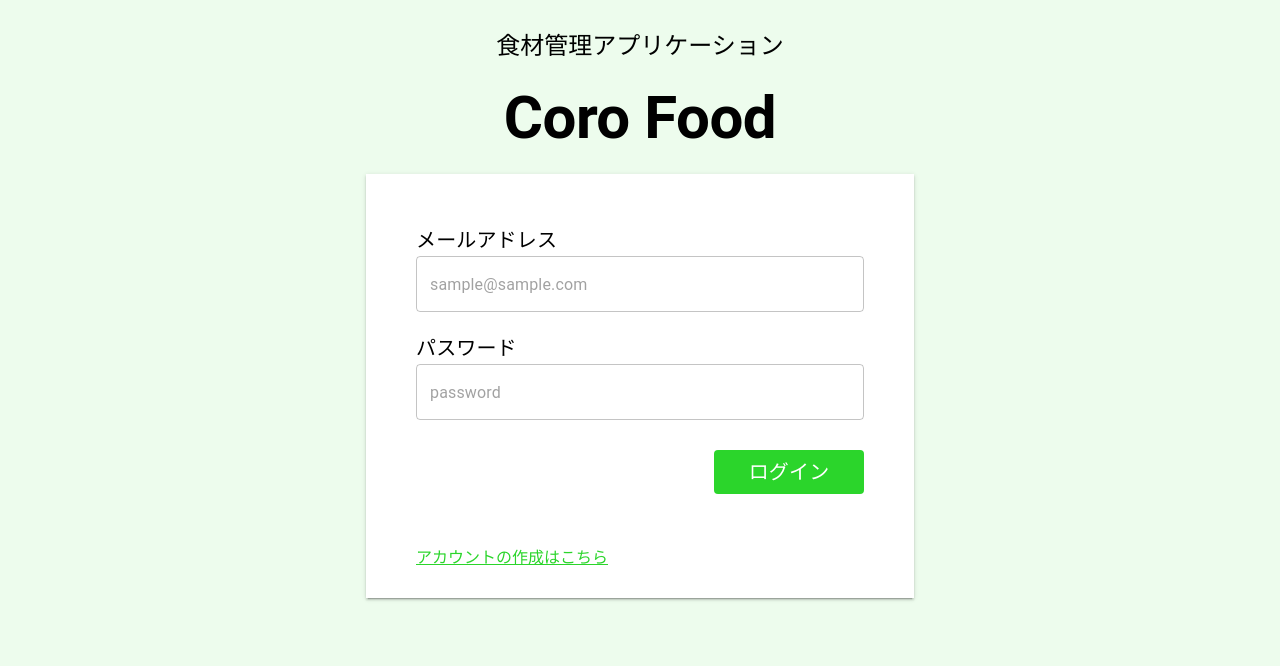
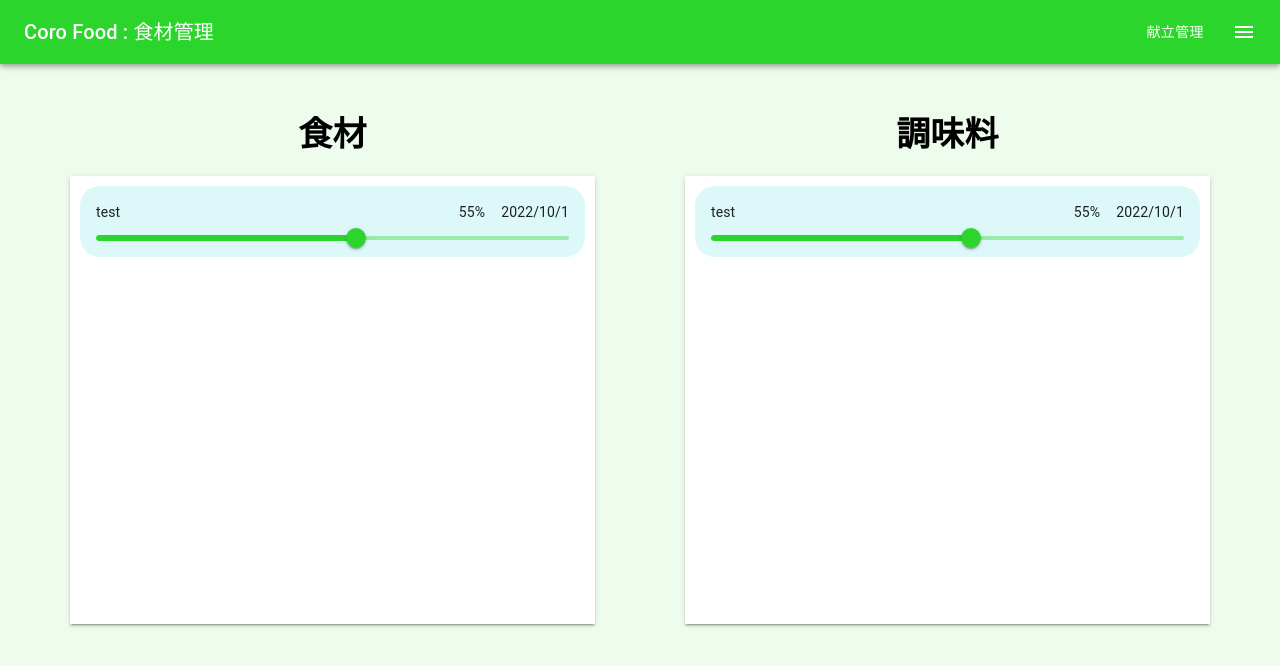
Before and after one commit to sea-lantern/Food-Management, a React (Create React App) app in the folder app/: page /storage in a window 1280 px wide. Before the commit this address led to /login. Shown: the top 666 px of the page. Built offline with nearby package versions, Linux system fonts and the light colour scheme.

Commit message:
スライダーの追加

```diff
--- /dev/null
+++ b/app/src/components/HeaderBar.tsx
@@ -0,0 +1,75 @@
+import React, { useCallback, useState } from 'react'
+import { Link, useNavigate } from 'react-router-dom'
+import { AppBar, Toolbar, IconButton, Box, Menu, MenuItem, Typography, Badge, Button } from '@mui/material'
+
+import MenuIcon from '@mui/icons-material/Menu'
+
+const settings = ['Profile', 'Logout']
+
+const Header: React.FC<{ name: string, jumpTo: string, jumpToName: string, badgeCount: number }> = ({ name, jumpTo, jumpToName, badgeCount }) => {
+    const navigate = useNavigate()
+
+    const [anchorElUser, setAnchorElUser] = useState<null | HTMLElement>(null)
+
+    const handleOpenUserMenu = useCallback((event: React.MouseEvent<HTMLElement>) => {
+        setAnchorElUser(event.currentTarget);
+    }, [])
+
+    const handleCloseUserMenu = useCallback(() => {
+        setAnchorElUser(null)
+    }, [])
+
+    const handleFoodStrageButton = useCallback(() => {
+        navigate(jumpTo)
+    }, [navigate])
+
+    return (
+        <AppBar position="static" sx={{ bgcolor: "#2bd52b" }}>
+            <Toolbar>
+                <Typography variant="h6" component="div" sx={{ flexGrow: 1 }}>
+                    Coro Food : {name}
+                </Typography>
+
+                <Box sx={{ flexGrow: 1 }} />
+                <Box sx={{ flexGrow: 0 }}>
+                    <Badge badgeContent={badgeCount} color='error' sx={{ mx: '20px' }}>
+                        <Button sx={{ color: '#ffffff' }} onClick={handleFoodStrageButton}>
+                            {jumpToName}
+                        </Button>
+                    </Badge>
+
+                    <IconButton
+                        color="inherit"
+                        sx={{ p: 0 }}
+                        onClick={handleOpenUserMenu}
+                    >
+                        <MenuIcon />
+                    </IconButton>
+                    <Menu
+                        sx={{ mt: '45px' }}
+                        anchorEl={anchorElUser}
+                        anchorOrigin={{
+                            vertical: 'top',
+                            horizontal: 'right',
+                        }}
+                        keepMounted
+                        transformOrigin={{
+                            vertical: 'top',
+                            horizontal: 'right',
+                        }}
+                        open={Boolean(anchorElUser)}
+                        onClose={handleCloseUserMenu}
+                    >
+                        {settings.map((setting) => (
+                            <MenuItem key={setting} onClick={handleCloseUserMenu}>
+                                <Typography textAlign="center">{setting}</Typography>
+                            </MenuItem>
+                        ))}
+                    </Menu>
+                </Box>
+            </Toolbar>
+        </AppBar>
+    )
+}
+
+export default Header
--- /dev/null
+++ b/app/src/components/Ingredient.tsx
@@ -0,0 +1,20 @@
+import React from 'react'
+import { Box, Typography } from '@mui/material'
+
+import IngredientCard from 'components/IngredientCard'
+
+const Ingredient: React.FC = () => {
+    return (
+        <Box sx={{ height: '80%', width: '50%', mx: '25px' }}>
+            <Typography variant="h4" component="div" sx={{ mb: '20px', textAlign: 'center', fontWeight: 'bold' }}>
+                食材
+            </Typography>
+
+            <Box sx={{ height: '80%', bgcolor: 'white', mx: '20px', boxShadow: 2, overflow: 'auto' }}>
+                <IngredientCard name='test' initAmount={55} term='2022/10/1' />
+            </Box>
+        </Box>
+    )
+}
+
+export default Ingredient
--- /dev/null
+++ b/app/src/components/IngredientCard.tsx
@@ -0,0 +1,58 @@
+import React, { useCallback, useState, useEffect } from 'react'
+import { Card, CardContent, Slider, Typography, Stack, styled } from '@mui/material'
+
+const Pb0Card = styled(CardContent)({
+    '&: last-child': {
+        'padding-bottom': 0
+    }
+})
+
+const CssSlider = styled(Slider)({
+    color: '#2bd52b',
+    '& .MuiSlider-thumb': {
+        '&:focus, &:hover, &.Mui-active, &.Mui-focusVisible': {
+            boxShadow: 'inherit',
+        }
+    },
+    '& .MuiSlider-valueLabel': {
+        display: 'none',
+    }
+})
+
+const IngredientCard: React.FC<{ name: string, initAmount: number, term: string }> = ({ name, initAmount, term }) => {
+    const [amount, setAmount] = useState<number | number[]>(0)
+    const [color, setColor] = useState<string>('#dcf8f8')
+
+    const handleSliderChange = useCallback((event: Event, newValue: number | number[]) => {
+        if (newValue < 20) setColor('#ffd5d5')
+        else setColor('#dcf8f8')
+        setAmount(newValue)
+    }, [])
+
+    useEffect(() => {
+        if (initAmount < 20) setColor('#ffd5d5')
+        else setColor('#dcf8f8')
+        setAmount(initAmount)
+    }, [])
+
+    return (
+        <Card sx={{ borderRadius: "20px", boxShadow: 0, m: '10px', bgcolor: color, pb: 0 }}>
+            <Pb0Card sx={{ pb: 0 }}>
+                <Stack spacing={2} direction="row" alignItems="center" sx={{ display: 'flex' }}>
+                    <Typography sx={{ fontSize: 14, flexGrow: 1 }} >
+                        {name}
+                    </Typography>
+                    <Typography sx={{ fontSize: 14, flexGrow: 0 }} >
+                        {amount}%
+                    </Typography>
+                    <Typography sx={{ fontSize: 14, flexGrow: 0 }} >
+                        {term}
+                    </Typography>
+                </Stack>
+                <CssSlider value={amount} aria-label="Default" valueLabelDisplay="auto" onChange={handleSliderChange} />
+            </Pb0Card>
+        </Card>
+    )
+}
+
+export default IngredientCard
--- /dev/null
+++ b/app/src/components/Seasoning.tsx
@@ -0,0 +1,20 @@
+import React from 'react'
+import { Box, Typography } from '@mui/material'
+
+import SeasoningCard from 'components/SeasoningCard'
+
+const Seasoning: React.FC = () => {
+    return (
+        <Box sx={{ height: '80%', width: '50%', mx: '25px' }}>
+            <Typography variant="h4" component="div" sx={{ mb: '20px', textAlign: 'center', fontWeight: 'bold' }}>
+                調味料
+            </Typography>
+
+            <Box sx={{ height: '80%', bgcolor: 'white', mx: '20px', boxShadow: 2, overflow: 'auto' }}>
+                <SeasoningCard name='test' initAmount={55} term='2022/10/1' />
+            </Box>
+        </Box>
+    )
+}
+
+export default Seasoning
--- /dev/null
+++ b/app/src/components/SeasoningCard.tsx
@@ -0,0 +1,58 @@
+import React, { useCallback, useState, useEffect } from 'react'
+import { Card, CardContent, Slider, Typography, Stack, styled } from '@mui/material'
+
+const Pb0Card = styled(CardContent)({
+    '&: last-child': {
+        'padding-bottom': 0
+    }
+})
+
+const CssSlider = styled(Slider)({
+    color: '#2bd52b',
+    '& .MuiSlider-thumb': {
+        '&:focus, &:hover, &.Mui-active, &.Mui-focusVisible': {
+            boxShadow: 'inherit',
+        }
+    },
+    '& .MuiSlider-valueLabel': {
+        display: 'none',
+    }
+})
+
+const SeasoningCard: React.FC<{ name: string, initAmount: number, term: string }> = ({ name, initAmount, term }) => {
+    const [amount, setAmount] = useState<number | number[]>(0)
+    const [color, setColor] = useState<string>('#dcf8f8')
+
+    const handleSliderChange = useCallback((event: Event, newValue: number | number[]) => {
+        if (newValue < 20) setColor('#ffd5d5')
+        else setColor('#dcf8f8')
+        setAmount(newValue)
+    }, [])
+
+    useEffect(() => {
+        if (initAmount < 20) setColor('#ffd5d5')
+        else setColor('#dcf8f8')
+        setAmount(initAmount)
+    }, [])
+
+    return (
+        <Card sx={{ borderRadius: "20px", boxShadow: 0, backgroundColor: color,  m: '10px', pb: 0 }}>
+            <Pb0Card sx={{ pb: 0 }}>
+                <Stack spacing={2} direction="row" alignItems="center" sx={{display: 'flex'}}>
+                    <Typography sx={{ fontSize: 14, flexGrow: 1 }} >
+                        {name}
+                    </Typography>
+                    <Typography sx={{ fontSize: 14, flexGrow: 0 }} >
+                        {amount}%
+                    </Typography>
+                    <Typography sx={{ fontSize: 14, flexGrow: 0 }} >
+                        {term}
+                    </Typography>
+                </Stack>
+                <CssSlider value={amount} aria-label="Default" valueLabelDisplay="auto" onChange={handleSliderChange}/>
+            </Pb0Card>
+        </Card>
+    )
+}
+
+export default SeasoningCard
--- a/app/src/pages/App.tsx
+++ b/app/src/pages/App.tsx
@@ -1,5 +1,7 @@
 import React, { useEffect, useState }  from 'react'
 import { Link, useNavigate } from 'react-router-dom'
+
+import HeaderBar from 'components/HeaderBar'
 
 const App: React.FC = () => {
     const navigate = useNavigate()
@@ -13,7 +15,7 @@ const App: React.FC = () => {
         const token = localStorage.getItem('token') || ''
 
         if(id === '' || token === '') {
-            navigate('/login')
+            //navigate('/login')
             return
         }
 
@@ -45,7 +47,8 @@ const App: React.FC = () => {
     }, [navigate])
 
     return (
-        <div>
+        <>
+            <HeaderBar name='献立管理' jumpTo='/storage' jumpToName='食材管理' badgeCount={10} />
             <p>Hello, {name}</p>
             <p>ID, {id}</p>
             <p>TOKEN, {token}</p>
@@ -54,7 +57,7 @@ const App: React.FC = () => {
             <div><Link to="/login">ログイン</Link></div>
             <div><Link to="/register">アカウント作成</Link></div>
             <div><Link to="/management">管理</Link></div>
-        </div>
+        </>
     )
 }
 
--- a/app/src/pages/Login.tsx
+++ b/app/src/pages/Login.tsx
@@ -1,5 +1,4 @@
 import React, { useMemo } from 'react'
-import { Link } from 'react-router-dom'
 import { Box, Typography } from '@mui/material'
 
 import LoginBox from 'components/LoginBox'
--- a/app/src/pages/Register.tsx
+++ b/app/src/pages/Register.tsx
@@ -1,5 +1,4 @@
 import React, { useMemo } from 'react'
-import { Link } from 'react-router-dom'
 import { Box, Typography } from '@mui/material'
 
 import RegisterBox from 'components/RegisterBox'
--- a/app/src/pages/Storage.tsx
+++ b/app/src/pages/Storage.tsx
@@ -1,5 +1,10 @@
 import React, { useEffect, useState }  from 'react'
-import { Link, useNavigate } from 'react-router-dom'
+import { useNavigate } from 'react-router-dom'
+import { Box } from '@mui/material'
+
+import HeaderBar from 'components/HeaderBar'
+import Ingredient from 'components/Ingredient'
+import Seasoning from 'components/Seasoning'
 
 const Storage: React.FC = () => {
     const navigate = useNavigate()
@@ -13,7 +18,7 @@ const Storage: React.FC = () => {
         const token = localStorage.getItem('token') || ''
 
         if(id === '' || token === '') {
-            navigate('/login')
+            //navigate('/login')
             return
         }
 
@@ -45,16 +50,14 @@ const Storage: React.FC = () => {
     }, [navigate])
 
     return (
-        <div>
-            <p>Hello, {name}</p>
-            <p>ID, {id}</p>
-            <p>TOKEN, {token}</p>
+        <>
+            <HeaderBar name="食材管理" jumpTo='/management' jumpToName='献立管理' badgeCount={0} />
 
-            <div><Link to="/">ルート</Link></div>
-            <div><Link to="/login">ログイン</Link></div>
-            <div><Link to="/register">アカウント作成</Link></div>
-            <div><Link to="/management">管理</Link></div>
-        </div>
+            <Box sx={{mx: '25px', my: '50px', display: 'flex', height: '700px'}}>
+                <Ingredient />
+                <Seasoning />
+            </Box>
+        </>
     )
 }
 
```
